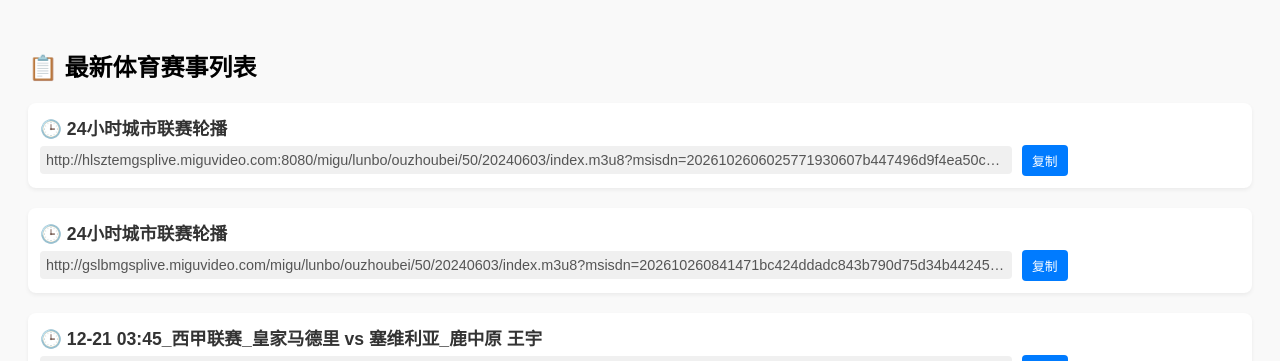
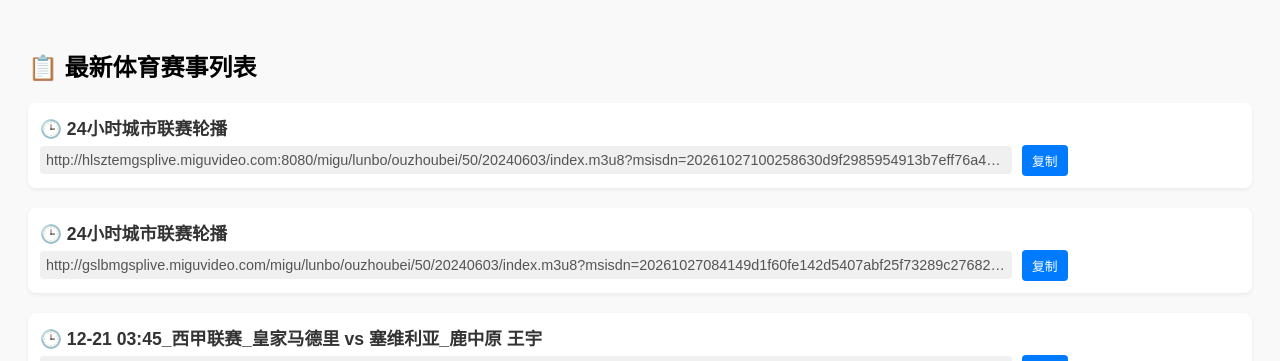
Before and after one commit to kimwang1978/iptv.github.io, a Jekyll site: the page tiyu.html, which Jekyll copies as it is, in a window 1280 px wide and 900 px high. Shown: the top 361 px of the window. Built offline with Jekyll 4.4.1, drawn with Linux system fonts in a browser that asks for light colours; some of the changed text lies outside the part shown.

Commit message:
Sync File 2026-10-27 08:46:40

```diff
--- a/tiyu.html
+++ b/tiyu.html
@@ -52,7 +52,7 @@
         <div class="item">
             <div class="title">🕒 24小时城市联赛轮播</div>
             <div class="url-wrapper">
-                <div class="url" id="url_0">http://hlsztemgsplive.miguvideo.com:8080/migu/lunbo/ouzhoubei/50/20240603/index.m3u8?msisdn=2026102606025771930607b447496d9f4ea50c87e1b6de&mdspid=&spid=800033&netType=0&sid=5910022136&pid=2028597139&timestamp=20261026060257&Channel_ID=0116_2600000900-99000-201600010010027&ProgramID=915512915&ParentNodeID=-99&assertID=5910022136&client_ip=171.8.79.254&SecurityKey=20261026060257&promotionId=&mvid=5900006618&mcid=500020&playurlVersion=WX-A1-9.10.1-SNAPSHOT&userid=&jmhm=&videocodec=h264&appCode=miguvideo_android&bean=mgspad&tid=android&conFee=0&encrypt=7c23e68b903e9caf65f8f0467ac0537f</div>
+                <div class="url" id="url_0">http://hlsztemgsplive.miguvideo.com:8080/migu/lunbo/ouzhoubei/50/20240603/index.m3u8?msisdn=20261027100258630d9f2985954913b7eff76a42ee8a96&mdspid=&spid=800033&netType=0&sid=5910022136&pid=2028597139&timestamp=20261027100258&Channel_ID=0116_2600000900-99000-201600010010027&ProgramID=915512915&ParentNodeID=-99&assertID=5910022136&client_ip=171.8.79.254&SecurityKey=20261027100258&promotionId=&mvid=5900006618&mcid=500020&playurlVersion=WX-A1-9.10.1-SNAPSHOT&userid=&jmhm=&videocodec=h264&appCode=miguvideo_android&bean=mgspad&tid=android&conFee=0&encrypt=41afe6ea38a932db7148952edf804b06</div>
                 <button class="copy-btn" onclick="copyToClipboard('url_0')">复制</button>
             </div>
         </div>
@@ -60,7 +60,7 @@
         <div class="item">
             <div class="title">🕒 24小时城市联赛轮播</div>
             <div class="url-wrapper">
-                <div class="url" id="url_1">http://gslbmgsplive.miguvideo.com/migu/lunbo/ouzhoubei/50/20240603/index.m3u8?msisdn=202610260841471bc424ddadc843b790d75d34b4424522&mdspid=&spid=800033&netType=0&sid=5910022136&pid=2028597139&timestamp=20261026084147&Channel_ID=0116_2600000900-99000-201600010010027&ProgramID=915512915&ParentNodeID=-99&assertID=5910022136&client_ip=2409:8a00:6030:db21:ef43:d12b:5927:5a79&SecurityKey=20261026084147&promotionId=&mvid=5900006618&mcid=500020&playurlVersion=ZQ-A1-9.10.1-SNAPSHOT&userid=&jmhm=&videocodec=h264&appCode=miguvideo_android&bean=mgspad&tid=android&conFee=0&puData=6b434692a605f385f5b609c0eb4bebe5&ddCalcu=56ebeb42e35b4046b9e20ac690056fb358f5</div>
+                <div class="url" id="url_1">http://gslbmgsplive.miguvideo.com/migu/lunbo/ouzhoubei/50/20240603/index.m3u8?msisdn=20261027084149d1f60fe142d5407abf25f73289c27682&mdspid=&spid=800033&netType=0&sid=5910022136&pid=2028597139&timestamp=20261027084149&Channel_ID=0116_2600000900-99000-201600010010027&ProgramID=915512915&ParentNodeID=-99&assertID=5910022136&client_ip=2409:8a00:6030:db21:d06e:22e9:7063:f5dc&SecurityKey=20261027084149&promotionId=&mvid=5900006618&mcid=500020&playurlVersion=ZQ-A1-9.10.1-SNAPSHOT&userid=&jmhm=&videocodec=h264&appCode=miguvideo_android&bean=mgspad&tid=android&conFee=0&puData=2eb9bd739259e954d56778447f28395b&ddCalcu=b25ee9b23958b02df773494285797e6955d4</div>
                 <button class="copy-btn" onclick="copyToClipboard('url_1')">复制</button>
             </div>
         </div>
@@ -441,6 +441,14 @@
             </div>
         </div>
 
+        <div class="item">
+            <div class="title">🕒 足球联赛</div>
+            <div class="url-wrapper">
+                <div class="url" id="url_49">http://live-cmvideo.cmread.com:80/migu/lunbo/wudaliansai/57/20230310/01.m3u8?msisdn=&mtv_session=&HlsSubType=1&HlsProfileId=1&nphaid=0&encrypt=37390fe8508db105ef85c897db9015f6</div>
+                <button class="copy-btn" onclick="copyToClipboard('url_49')">复制</button>
+            </div>
+        </div>
+
     <script>
         function copyToClipboard(id) {
             const el = document.getElementById(id);
```
